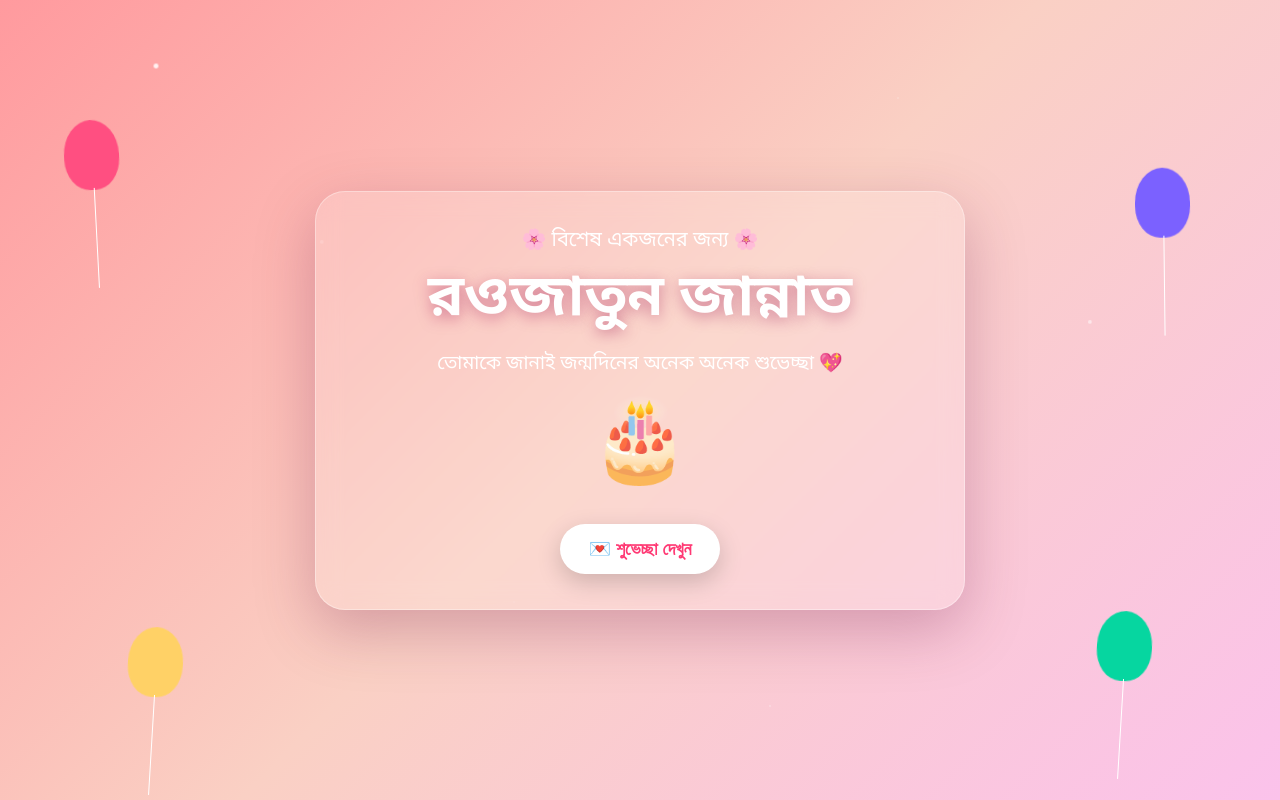
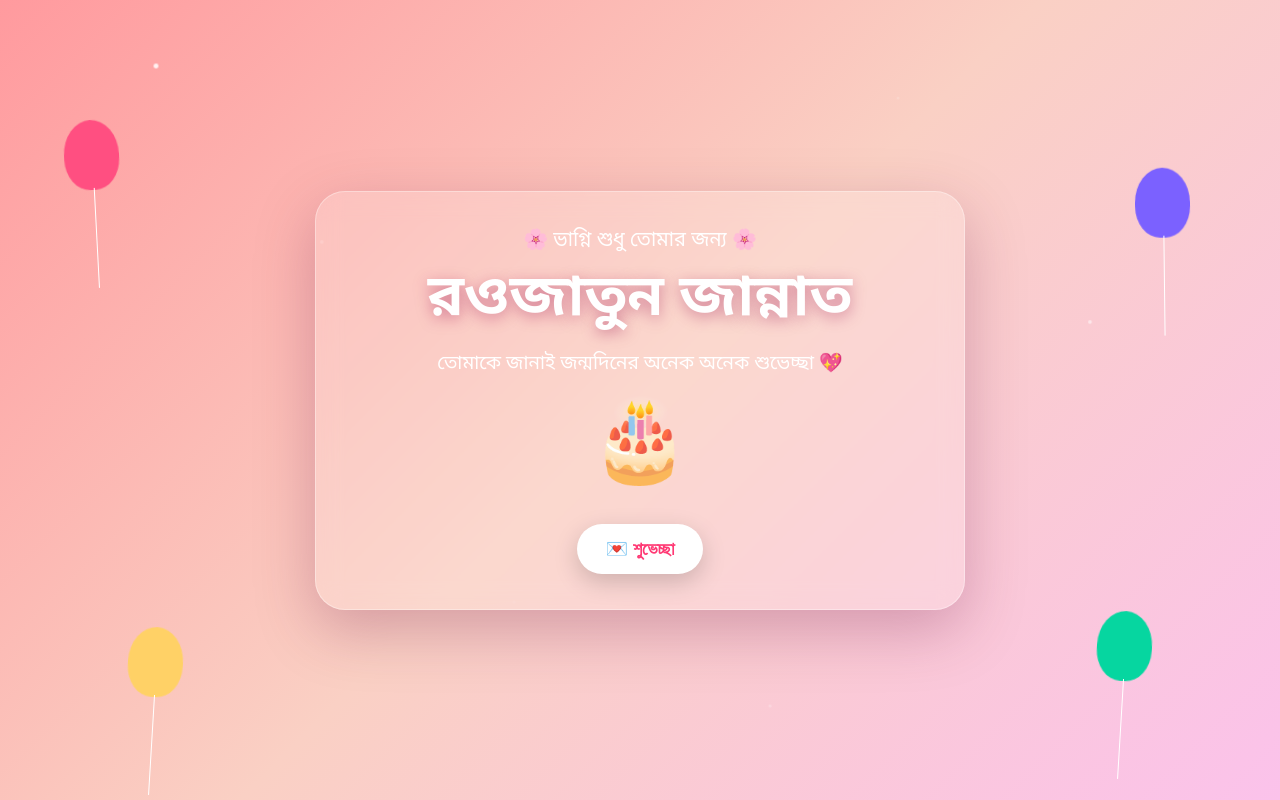
Before and after one commit to sazib4/rowjatun-jannat-birthday, a plain HTML site: page index.html in a window 1280 px wide. Drawn offline with Linux system fonts and the light colour scheme.

Commit message:
Update birthday message for niece in index.html

```diff
--- a/index.html
+++ b/index.html
@@ -223,7 +223,7 @@ button:hover{
 
 <div class="card">
 
-    <div class="small">🌸 বিশেষ একজনের জন্য 🌸</div>
+    <div class="small">🌸 ভাগ্নি শুধু তোমার জন্য 🌸</div>
 
     <h1>রওজাতুন জান্নাত</h1>
 
@@ -234,7 +234,7 @@ button:hover{
     <div class="cake">🎂</div>
 
     <button onclick="showMessage()">
-        💌 শুভেচ্ছা দেখুন
+        💌 শুভেচ্ছা
     </button>
 
     <div class="message" id="message">
@@ -272,7 +272,7 @@ button:hover{
         </p>
 
         <div class="final">
-            🎉 শুভ জন্মদিন! 🌸🎂💖
+            🎉 শুভ জন্মদিন,ভাগ্নি 🌸🎂💖
         </div>
 
     </div>
```
